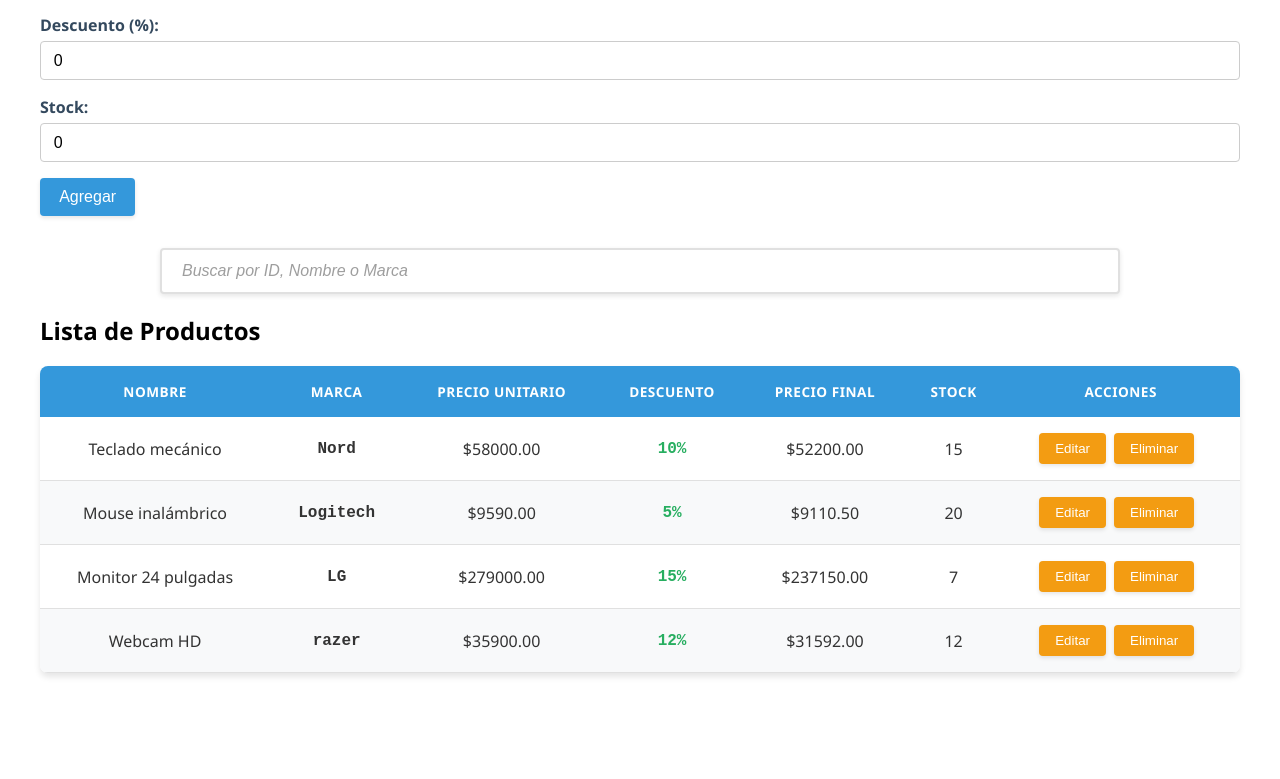
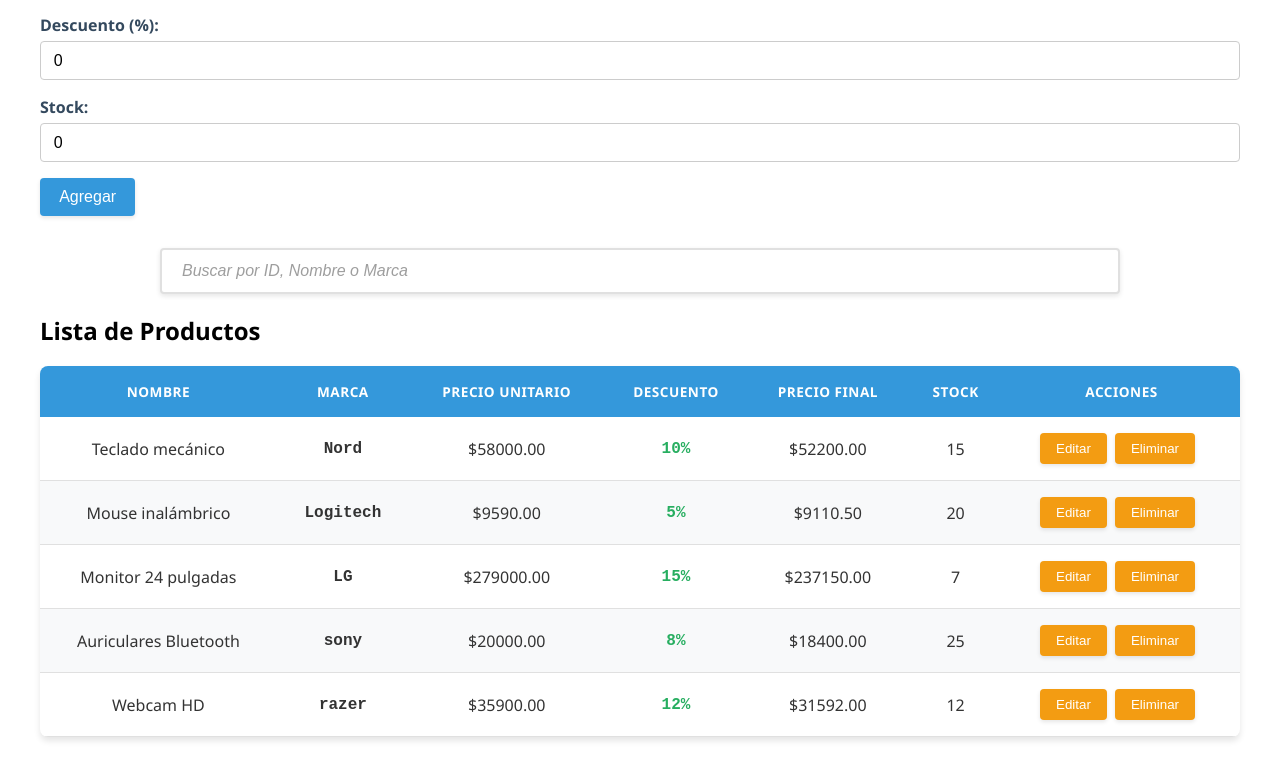
Before and after one commit to JoelGarcia21/tp04PV2025Grupo12, a React (Vite) app: page / in a window 1280 px wide. Shown: the part 523-1302 px from the top of the page. Before the commit the page ends 1244 px from the top, so only its background shows below. Built offline with nearby package versions, Linux system fonts and the light colour scheme.

Commit message:
Se implemento la funcion para eliminar productos [Joel Garcia]

```diff
--- a/src/assets/Styles/intentario-style.css
+++ b/src/assets/Styles/intentario-style.css
@@ -1,3 +1,4 @@
+
 /* Contenedor principal */
 .list-container {
   margin: 2rem auto;
--- a/src/assets/components/Inventario.jsx
+++ b/src/assets/components/Inventario.jsx
@@ -1,4 +1,4 @@
-import {useState, useEffect} from 'react';
+import {useState, useEffect, useCallback} from 'react';
 import ProductForm from './ProductForm.jsx';
 import ProductList from './ProductList';
 import '../styles/intentario-style.css';
@@ -12,6 +12,16 @@ function Inventario() {
   const addProduct = (newProduct) => {
     setProducts([...products, { ...newProduct, id: Date.now() }]);
   };
+
+  const deleteProduct = useCallback((productId) => {
+    setProducts(prevProducts =>
+      prevProducts.map(product =>
+        product.id === productId
+          ? { ...product, disponible: false }
+          : product
+      )
+    );
+  }, []);
 
   const updateProduct = (updated) => {
     setProducts(products.map(p => p.id === updated.id ? updated : p));
@@ -56,7 +66,7 @@ function Inventario() {
         precioUnitario: 20000,
         descuento: 8,
         stock: 25,
-        disponible: false,
+        disponible: true,
       },
       {
         id: 5,
@@ -72,11 +82,11 @@ function Inventario() {
       precioConDescuento: producto.precioUnitario * (1 - producto.descuento / 100)
     }));
     setProducts(productosIniciales);
-    // setFilteredProducts(productosIniciales.filter(p => p.disponible));
+
 
   }, []);
-  //  console.clear();
-  //  console.log(products)
+    console.clear();
+    console.log(products)
   return (
     <div className="list-container">
       <h1>Gestion de Productos</h1>
@@ -93,6 +103,7 @@ function Inventario() {
       <ProductList
         products={filteredProducts.length?filteredProducts:products}//si los productos filtrados tiene productos se muestra esa lista
         onEdit={handleEdit}
+        onDelete={deleteProduct}
         // products={products} // codigo anterior
       />
     </div>
--- a/src/assets/components/ProductItem.jsx
+++ b/src/assets/components/ProductItem.jsx
@@ -1,5 +1,4 @@
-
-const ProductItem = ({ product, onEdit }) => {
+const ProductItem = ({ product, onEdit, onDelete }) => {
   return (
     <tr>
       <td>{product.nombre}</td>
@@ -10,7 +9,7 @@ const ProductItem = ({ product, onEdit }) => {
       <td>{product.stock}</td>
       <td>
         <button onClick={() => onEdit(product)}>Editar</button>
-        <button>Eliminar</button>
+        <button onClick={() => onDelete(product.id)}>Eliminar</button>
       </td>
     </tr>
   );
--- a/src/assets/components/ProductList.jsx
+++ b/src/assets/components/ProductList.jsx
@@ -1,6 +1,6 @@
 import ProductItem from "./ProductItem";
 
-const ProductList = ({ products, onEdit }) => {
+const ProductList = ({ products, onEdit, onDelete }) => {
 
   //aca se filtran los productos para luego mostrar los disponibles
   const productosDisponibles = products.filter(p=>p.disponible)
@@ -24,7 +24,7 @@ const ProductList = ({ products, onEdit }) => {
           </thead>
           <tbody>
             {productosDisponibles.map(product => (
-              <ProductItem key={product.id} product={product} onEdit={onEdit} />
+              <ProductItem key={product.id} product={product} onEdit={onEdit} onDelete={onDelete} />
             ))}
           </tbody>
         </table>
```
